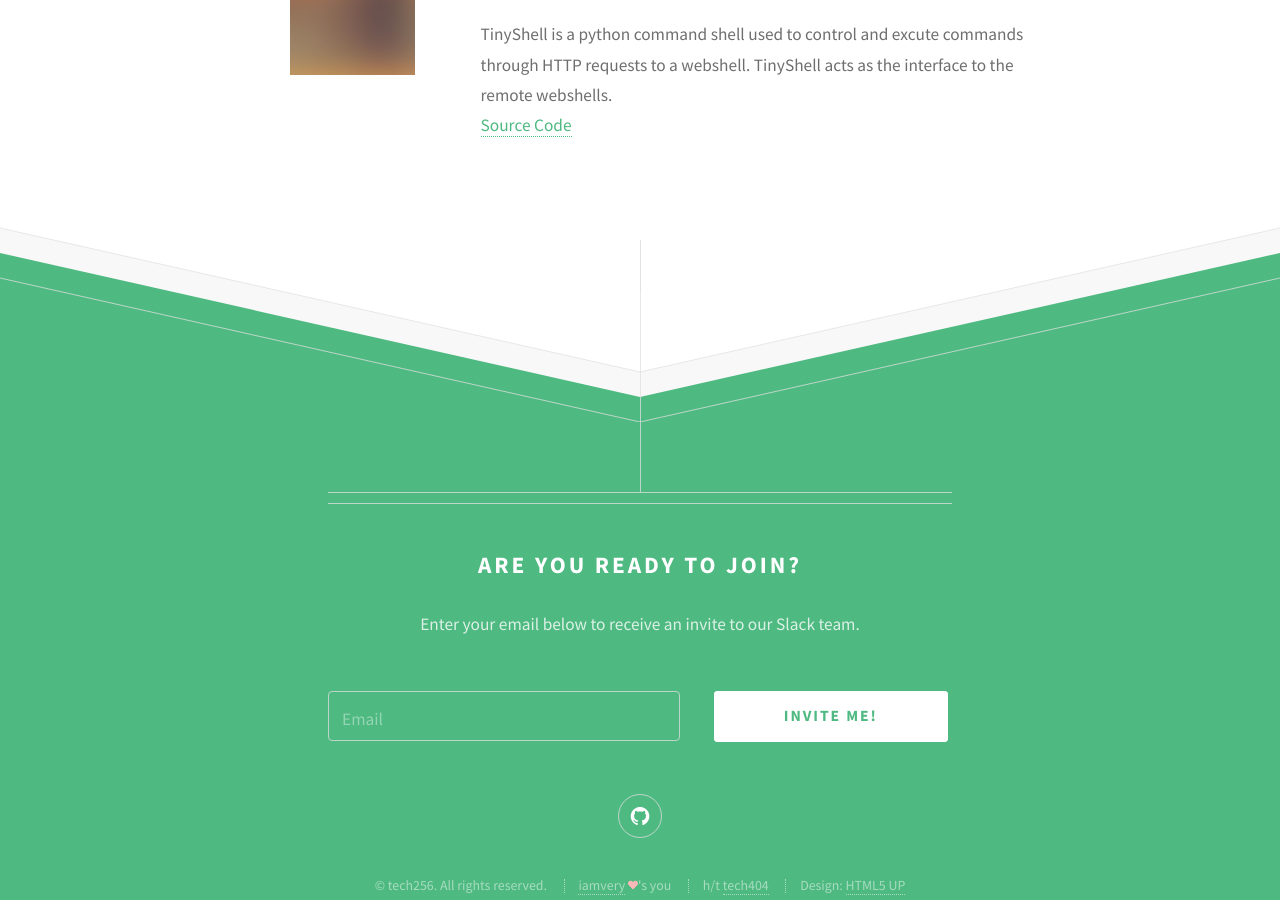
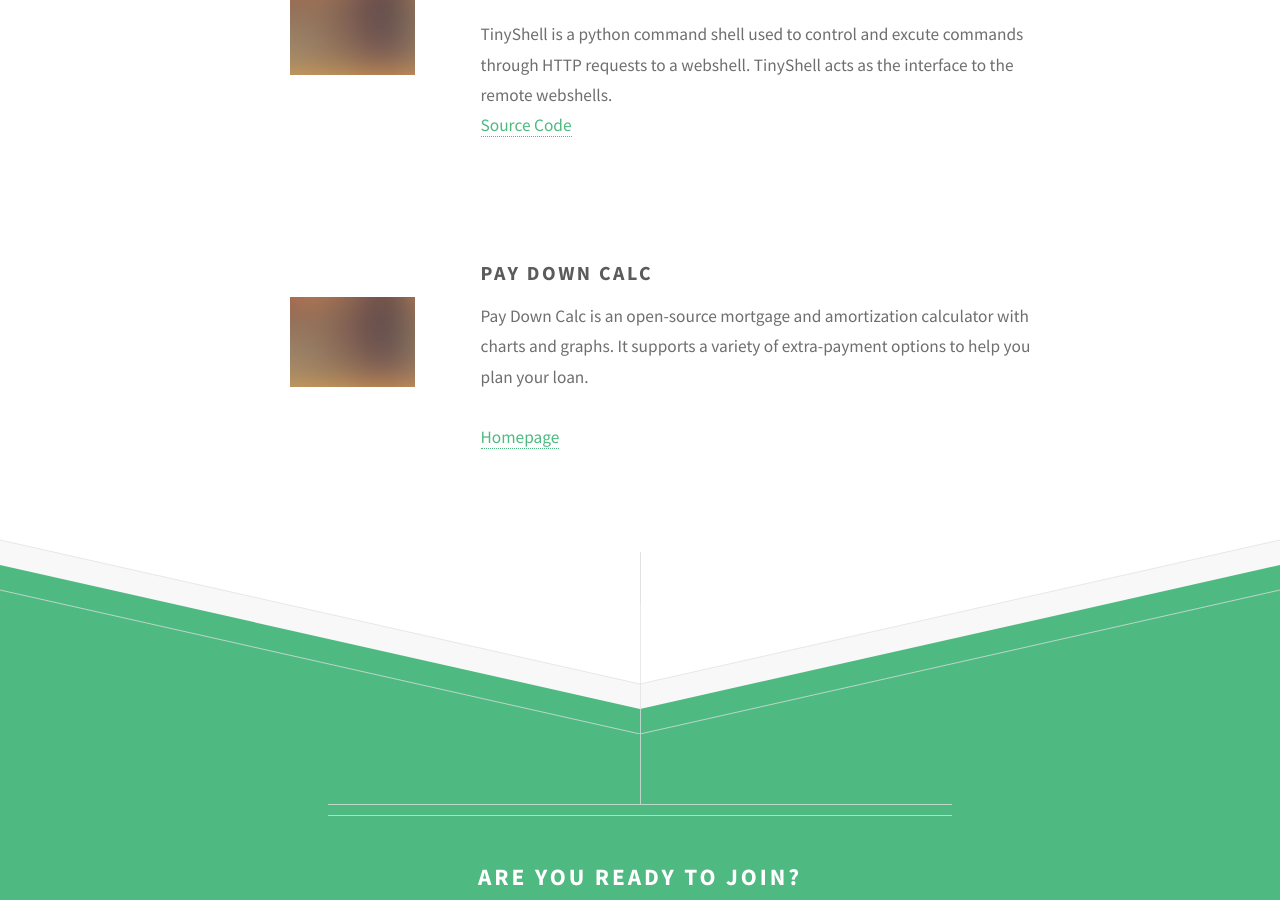
Before and after one commit to tech256/tech256.github.io, a Jekyll site: the page built from community.html, in a window 1280 px wide and 900 px high, scrolled down 3338 px. Built offline with Jekyll 4.4.1, drawn with Linux system fonts in a browser that asks for light colours.

Commit message:
Added Pay Down Calc.

```diff
--- a/community.html
+++ b/community.html
@@ -142,4 +142,16 @@
             </p>
         </div>
     </section>
+    <section class="feature">
+        <span class="image2"><img src="images/pic03.jpg" alt="" /></span>
+        <div class="content2">
+            <h3>Pay Down Calc</h3>
+            <p>
+                Pay Down Calc is an open-source mortgage and amortization calculator with charts and graphs.
+                It supports a variety of extra-payment options to help you plan your loan.
+                <br/>
+                <br/><a href="https://paydowncalc.com">Homepage</a>
+            </p>
+        </div>
+    </section>
 </div>
```
